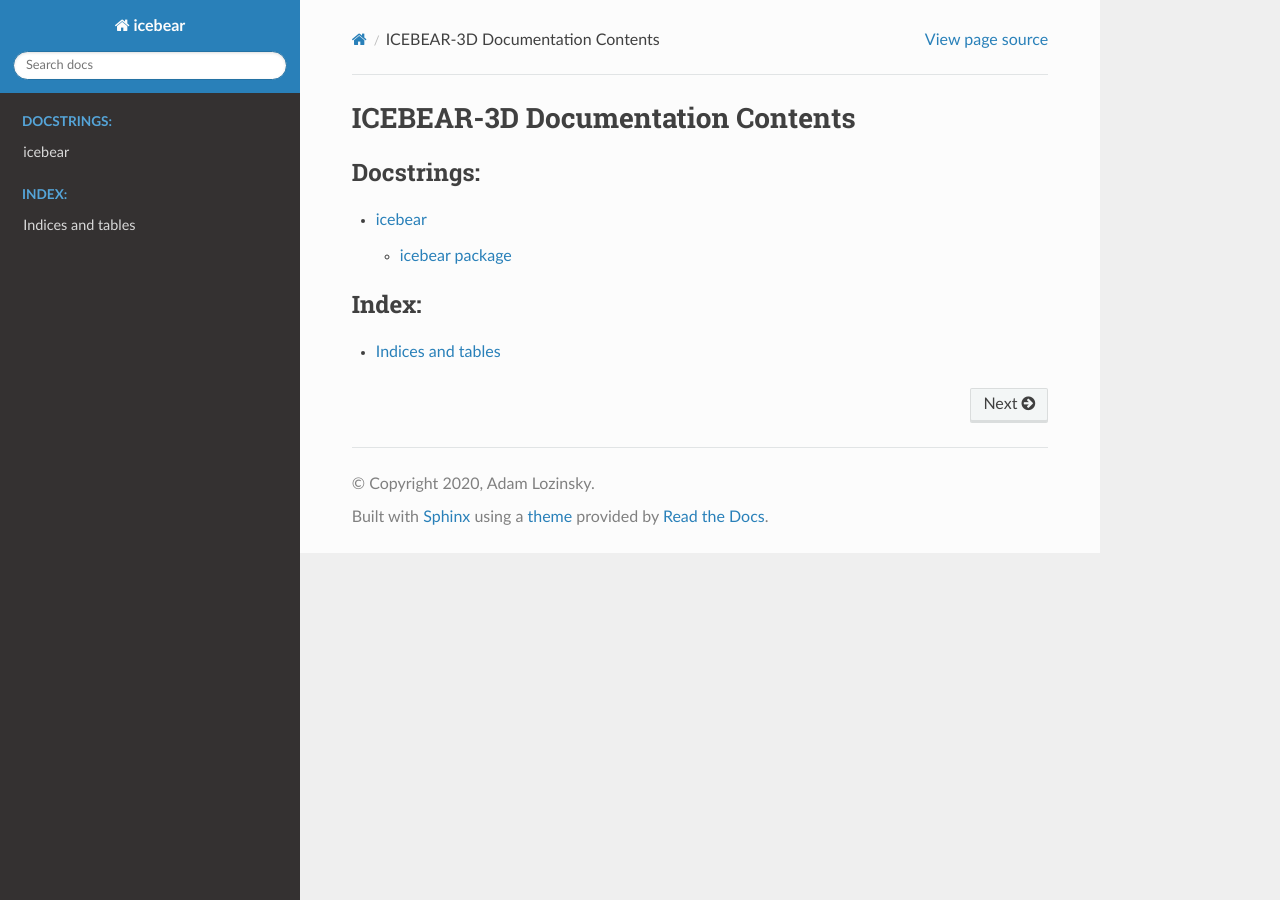
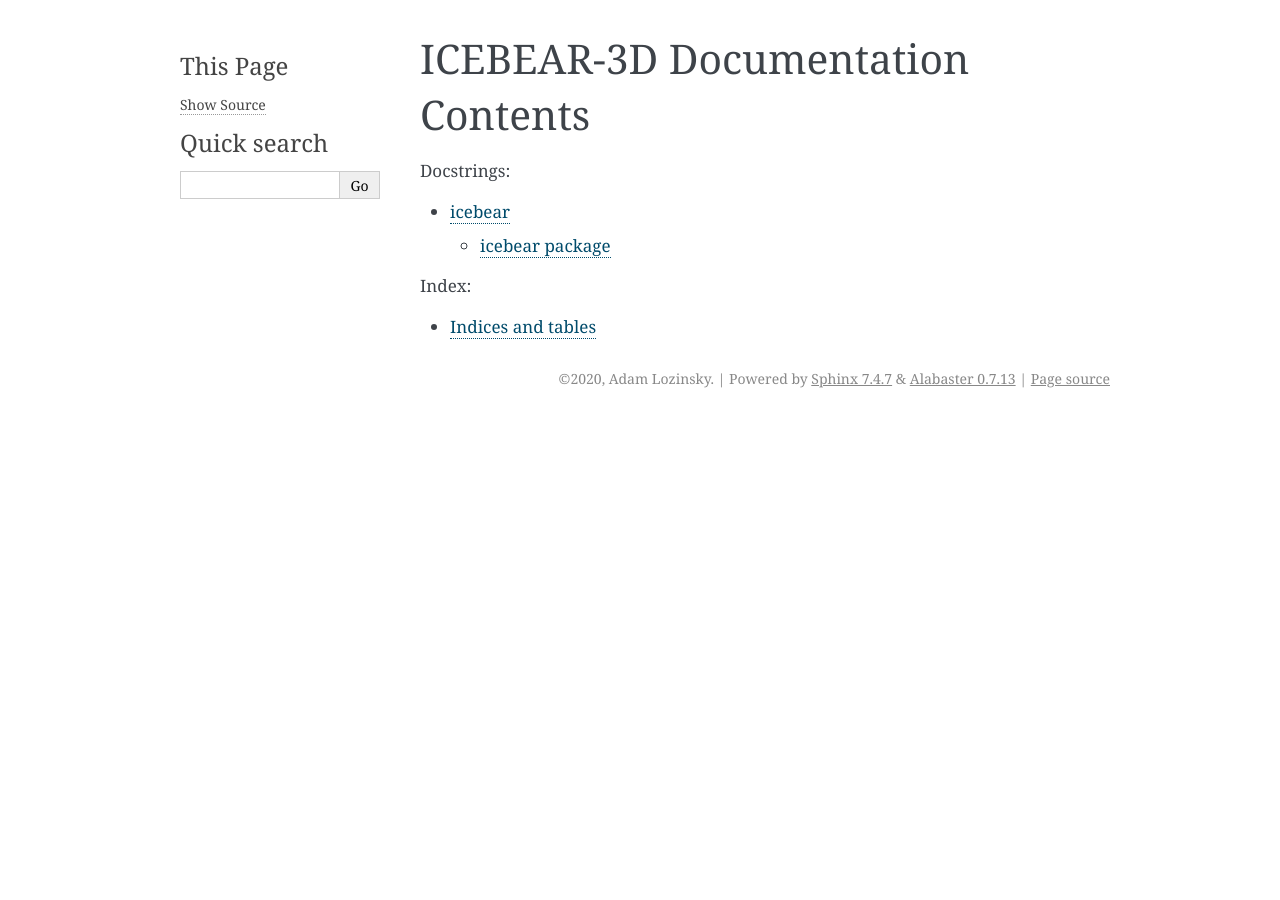
Before and after one commit to Lozzy-Bear/icebear, a Sphinx documentation site: the page built from docs/index.rst, in a window 1280 px wide. Built offline with Sphinx 7.4.7, drawn with Linux system fonts in a browser that asks for light colours; the version number is read from the project's files by our own code; some of the changed lines change nothing that is shown.

Commit message:
fixing rtd

```diff
--- a/docs/conf.py
+++ b/docs/conf.py
@@ -12,6 +12,7 @@
 #
 import os
 import sys
+import re
 sys.path.insert(0, os.path.abspath('../'))
 
 
@@ -22,7 +23,13 @@ copyright = '2020, Adam Lozinsky'
 author = 'Adam Lozinsky'
 
 # The full version, including alpha/beta/rc tags
-release = '0'
+# Get version number from __init__.py
+regex = "(?<=__version__..\s)\S+"
+with open(os.path.join(here, '../icebear/__init__.py'), 'r', encoding='utf-8') as f:
+    text = f.read()
+match = re.findall(regex, text)
+release = match[0].strip("'")
+version = release
 
 
 # -- General configuration ---------------------------------------------------
@@ -33,7 +40,13 @@ needs_sphinx = '3.1.2'
 # Add any Sphinx extension module names here, as strings. They can be
 # extensions coming with Sphinx (named 'sphinx.ext.*') or your custom
 # ones.
-extensions = ['sphinx.ext.napoleon', 'sphinx.ext.autodoc']
+extensions = [
+    'sphinx.ext.autodoc',
+    'sphinx.ext.autosummary',
+    'sphinx.ext.todo',
+    'sphinx.ext.viewcode',
+    'sphinx.ext.napoleon',
+]
 # Napoleon settings
 napoleon_google_docstring = True
 napoleon_numpy_docstring = True
@@ -61,7 +74,18 @@ exclude_patterns = ['_build', 'Thumbs.db', '.DS_Store']
 # The theme to use for HTML and HTML Help pages.  See the documentation for
 # a list of builtin themes.
 #
-html_theme = 'sphinx_rtd_theme'
+html_theme = 'alabaster'#''sphinx_rtd_theme'
+
+# Theme options are theme-specific and customize the look and feel of a theme
+# further.  For a list of options available for each theme, see the
+# documentation.
+#
+html_theme_options = {
+    'github_user': 'Lozzy-Bear',
+    'github_repo': 'icebear',
+    'description': 'A Python package for processing, imaging, and plotting '
+                   'Ionospheric Continuous-wave E region Bistatic Experimental Auroral Radar (ICEBEAR) data.',
+}
 
 # Add any paths that contain custom static files (such as style sheets) here,
 # relative to this directory. They are copied after the builtin static files,
```
